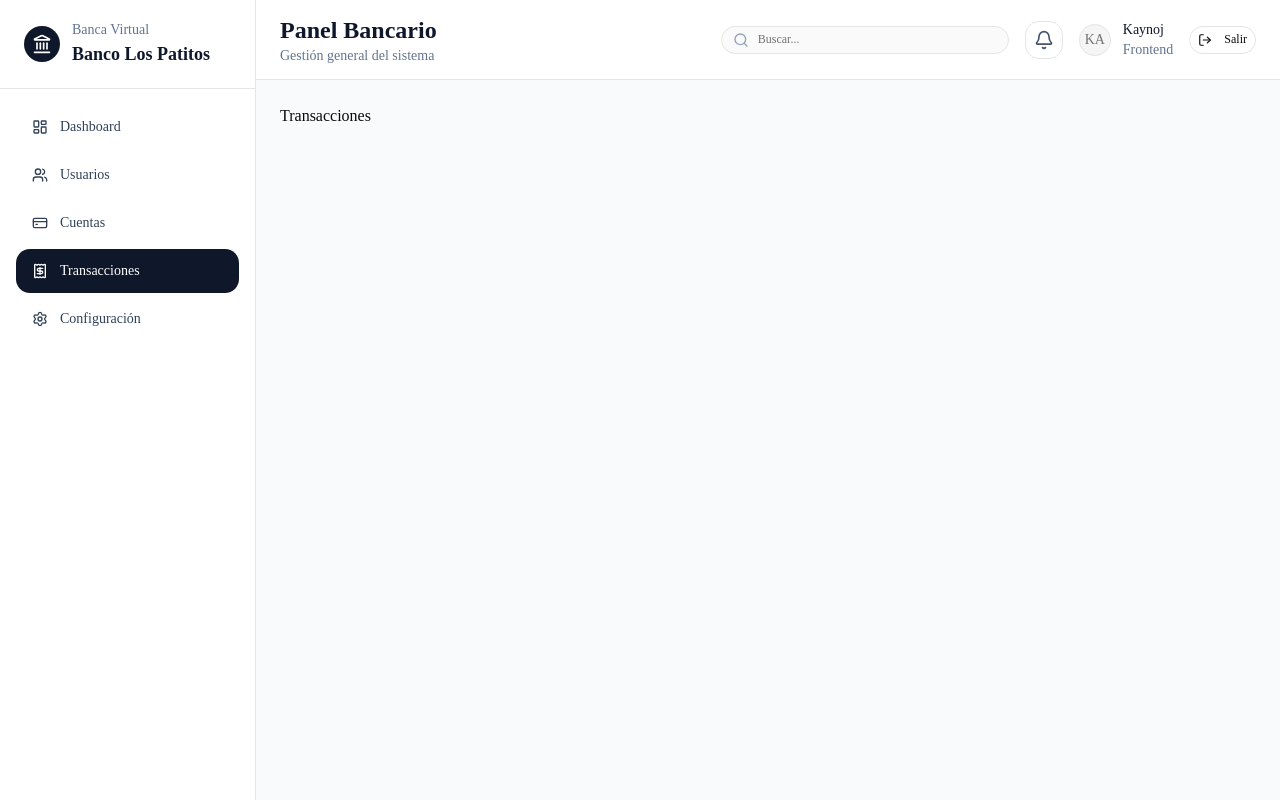
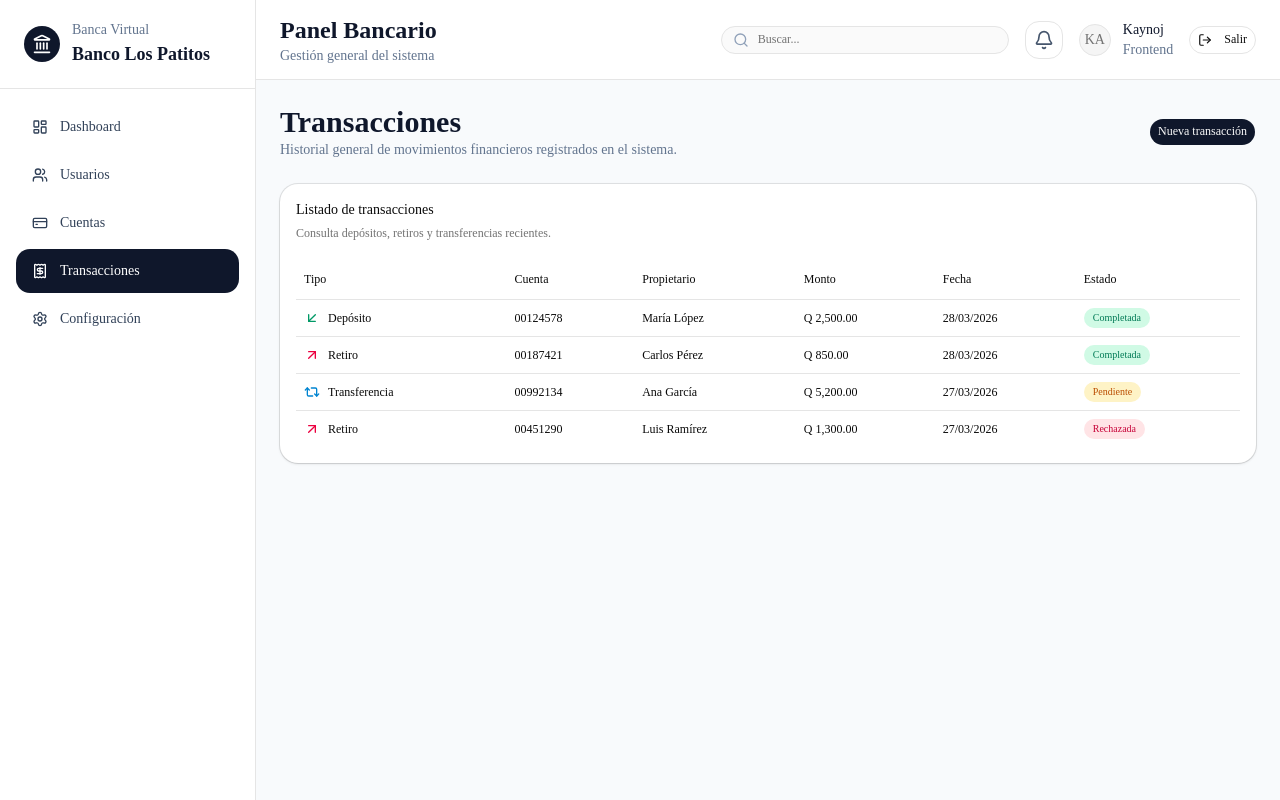
Before and after one commit to kaynoj98/banco-frontend, a Next.js app: page /transacciones in a window 1280 px wide. Built offline with nearby package versions, Linux system fonts and the light colour scheme.

Commit message:
Se implementa vista de transacciones con tabla moderna,Se agrega historial de transacciones con tipo, cuenta, propietario, monto, fecha y estado visual.

```diff
--- a/app/(dashboard)/dashboard/page.tsx
+++ b/app/(dashboard)/dashboard/page.tsx
@@ -12,23 +12,23 @@ import { Button } from "@/components/ui/button";
 const recentTransactions = [
   {
     id: 1,
-    type: "DEPÓSITO",
-    account: "Cuenta de Ahorros - 001245",
+    type: "Depósito",
+    account: "Cuenta Ahorro - 001245",
     amount: "Q 2,500.00",
-    status: "COMPLETADA",
+    status: "Completada",
     date: "28/03/2026",
   },
   {
     id: 2,
-    type: "RETIRO",
-    account: "Cuenta de Ahorros - 001245",
+    type: "Retiro",
+    account: "Cuenta Corriente - 001874",
     amount: "Q 850.00",
     status: "Completada",
     date: "28/03/2026",
   },
   {
     id: 3,
-    type: "TRANSFERENCIA",
+    type: "Transferencia",
     account: "Cuenta Empresarial - 009921",
     amount: "Q 5,200.00",
     status: "Pendiente",
@@ -36,12 +36,19 @@ const recentTransactions = [
   },
 ];
 
-const cuentasBancarias = [
+const bankAccounts = [
   {
     id: 1,
-    name: "Cuenta de Ahorros - 001245",
+    name: "Cuenta de Ahorro",
     number: "**** 2451",
-    balance: "Q 18,800.00",
+    balance: "Q 18,450.00",
+    status: "Activa",
+  },
+  {
+    id: 2,
+    name: "Cuenta Corriente",
+    number: "**** 8742",
+    balance: "Q 42,800.00",
     status: "Activa",
   },
 ];
@@ -49,14 +56,12 @@ const cuentasBancarias = [
 export default function DashboardPage() {
   return (
     <div className="space-y-6">
-      {/* Encabezado del dashboard */}
+      {/* Encabezado */}
       <section className="flex flex-col justify-between gap-4 md:flex-row md:items-center">
         <div>
-          <h1 className="text-3xl font-bold text-slate-900">
-            Información General
-          </h1>
+          <h1 className="text-3xl font-bold text-slate-900">Dashboard</h1>
           <p className="text-sm text-slate-500">
-            Resumen y actividad reciente.
+            Resumen general del sistema bancario y actividad reciente.
           </p>
         </div>
 
@@ -118,7 +123,7 @@ export default function DashboardPage() {
           </CardHeader>
           <CardContent>
             <p className="text-sm text-slate-500">
-              Operaciones de déposito procesadas
+              Operaciones de depósito procesadas
             </p>
           </CardContent>
         </Card>
@@ -141,7 +146,7 @@ export default function DashboardPage() {
         </Card>
       </section>
 
-      {/* Panel Principal */}
+      {/* Panel principal */}
       <section className="grid gap-6 xl:grid-cols-3">
         {/* Actividad reciente */}
         <Card className="xl:col-span-2 rounded-2xl shadow-sm">
@@ -192,7 +197,7 @@ export default function DashboardPage() {
           </CardHeader>
 
           <CardContent className="space-y-4">
-            {cuentasBancarias.map((account) => (
+            {bankAccounts.map((account) => (
               <div key={account.id} className="rounded-xl border p-4">
                 <div className="flex items-center justify-between">
                   <p className="font-medium text-slate-900">{account.name}</p>
--- a/app/(dashboard)/transacciones/page.tsx
+++ b/app/(dashboard)/transacciones/page.tsx
@@ -1,3 +1,154 @@
+import { ArrowDownLeft, ArrowUpRight, Repeat2 } from "lucide-react";
+import { Badge } from "@/components/ui/badge";
+import { Button } from "@/components/ui/button";
+
+import {
+  Card,
+  CardContent,
+  CardDescription,
+  CardHeader,
+  CardTitle,
+} from "@/components/ui/card";
+import {
+  Table,
+  TableBody,
+  TableCell,
+  TableHead,
+  TableHeader,
+  TableRow,
+} from "@/components/ui/table";
+
+const transactions = [
+  {
+    id: 1,
+    type: "Depósito",
+    account: "00124578",
+    owner: "María López",
+    amount: "Q 2,500.00",
+    date: "28/03/2026",
+    status: "Completada",
+  },
+  {
+    id: 2,
+    type: "Retiro",
+    account: "00187421",
+    owner: "Carlos Pérez",
+    amount: "Q 850.00",
+    date: "28/03/2026",
+    status: "Completada",
+  },
+  {
+    id: 3,
+    type: "Transferencia",
+    account: "00992134",
+    owner: "Ana García",
+    amount: "Q 5,200.00",
+    date: "27/03/2026",
+    status: "Pendiente",
+  },
+  {
+    id: 4,
+    type: "Retiro",
+    account: "00451290",
+    owner: "Luis Ramírez",
+    amount: "Q 1,300.00",
+    date: "27/03/2026",
+    status: "Rechazada",
+  },
+];
+
+function getStatusClasses(status: string) {
+  switch (status) {
+    case "Completada":
+      return "bg-emerald-100 text-emerald-700 hover:bg-emerald-100";
+    case "Pendiente":
+      return "bg-amber-100 text-amber-700 hover:bg-amber-100";
+    case "Rechazada":
+      return "bg-rose-100 text-rose-700 hover:bg-rose-100";
+    default:
+      return "";
+  }
+}
+
+function getTypeIcon(type: string) {
+  switch (type) {
+    case "Depósito":
+      return <ArrowDownLeft className="h-4 w-4 text-emerald-600" />;
+    case "Retiro":
+      return <ArrowUpRight className="h-4 w-4 text-rose-600" />;
+    case "Transferencia":
+      return <Repeat2 className="h-4 w-4 text-sky-600" />;
+    default:
+      return null;
+  }
+}
+
 export default function TransaccionesPage() {
-  return <h1>Transacciones</h1>;
+  return (
+    <div className="space-y-6">
+      <section className="flex flex-col justify-between gap-4 md:flex-row md:items-center">
+        <div>
+          <h1 className="text-3xl font-bold text-slate-900">Transacciones</h1>
+          <p className="text-sm text-slate-500">
+            Historial general de movimientos financieros registrados en el
+            sistema.
+          </p>
+        </div>
+
+        <Button className="rounded-xl bg-slate-900 hover:bg-slate-800">
+          Nueva transacción
+        </Button>
+      </section>
+
+      <Card className="rounded-2xl shadow-sm">
+        <CardHeader>
+          <CardTitle>Listado de transacciones</CardTitle>
+          <CardDescription>
+            Consulta depósitos, retiros y transferencias recientes.
+          </CardDescription>
+        </CardHeader>
+
+        <CardContent>
+          <div className="overflow-x-auto">
+            <Table>
+              <TableHeader>
+                <TableRow>
+                  <TableHead>Tipo</TableHead>
+                  <TableHead>Cuenta</TableHead>
+                  <TableHead>Propietario</TableHead>
+                  <TableHead>Monto</TableHead>
+                  <TableHead>Fecha</TableHead>
+                  <TableHead>Estado</TableHead>
+                </TableRow>
+              </TableHeader>
+
+              <TableBody>
+                {transactions.map((transaction) => (
+                  <TableRow key={transaction.id}>
+                    <TableCell>
+                      <div className="flex items-center gap-2 font-medium">
+                        {getTypeIcon(transaction.type)}
+                        {transaction.type}
+                      </div>
+                    </TableCell>
+                    <TableCell>{transaction.account}</TableCell>
+                    <TableCell>{transaction.owner}</TableCell>
+                    <TableCell>{transaction.amount}</TableCell>
+                    <TableCell>{transaction.date}</TableCell>
+                    <TableCell>
+                      <Badge
+                        className={`rounded-lg ${getStatusClasses(transaction.status)}`}
+                      >
+                        {transaction.status}
+                      </Badge>
+                    </TableCell>
+                  </TableRow>
+                ))}
+              </TableBody>
+            </Table>
+          </div>
+        </CardContent>
+      </Card>
+    </div>
+  );
 }
```
